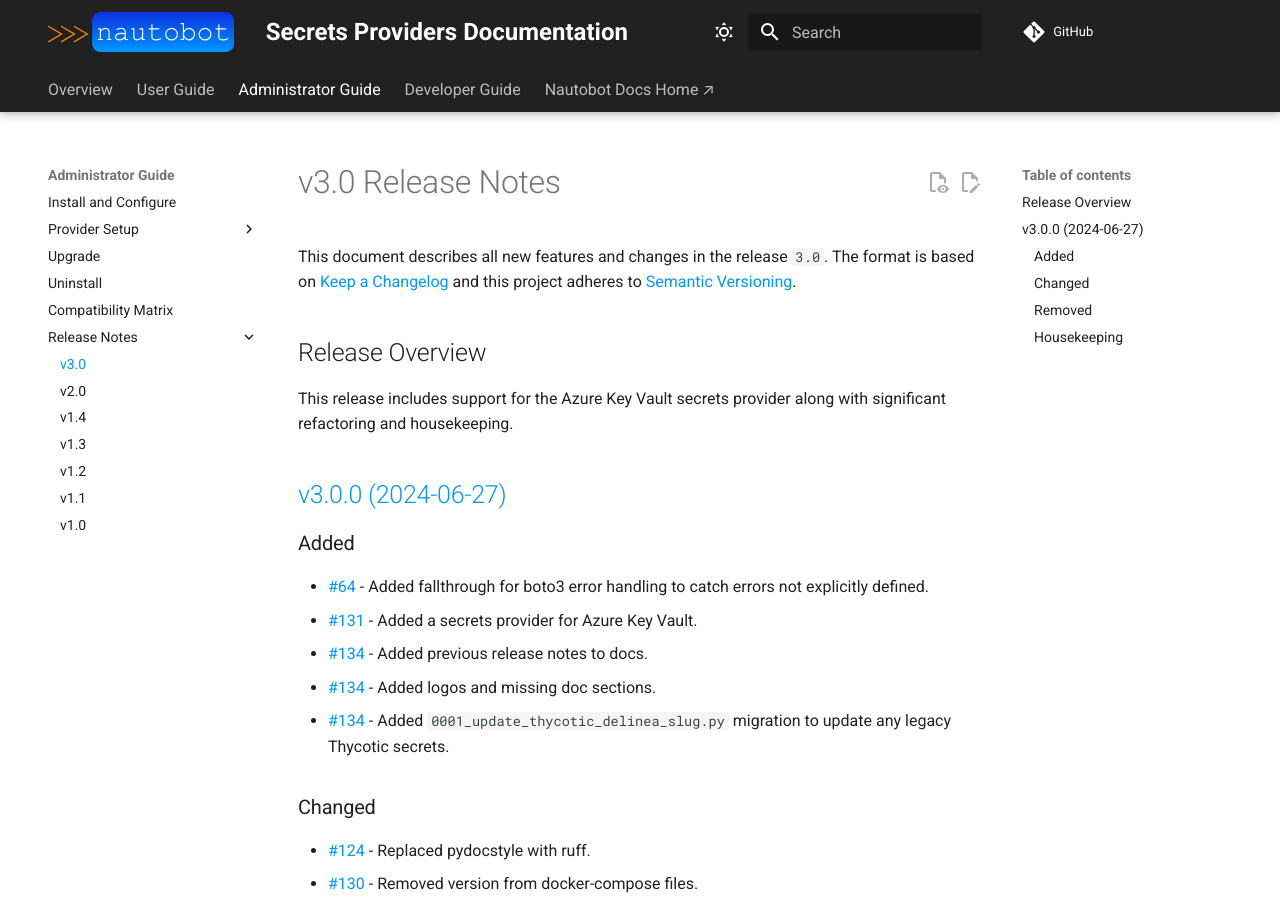
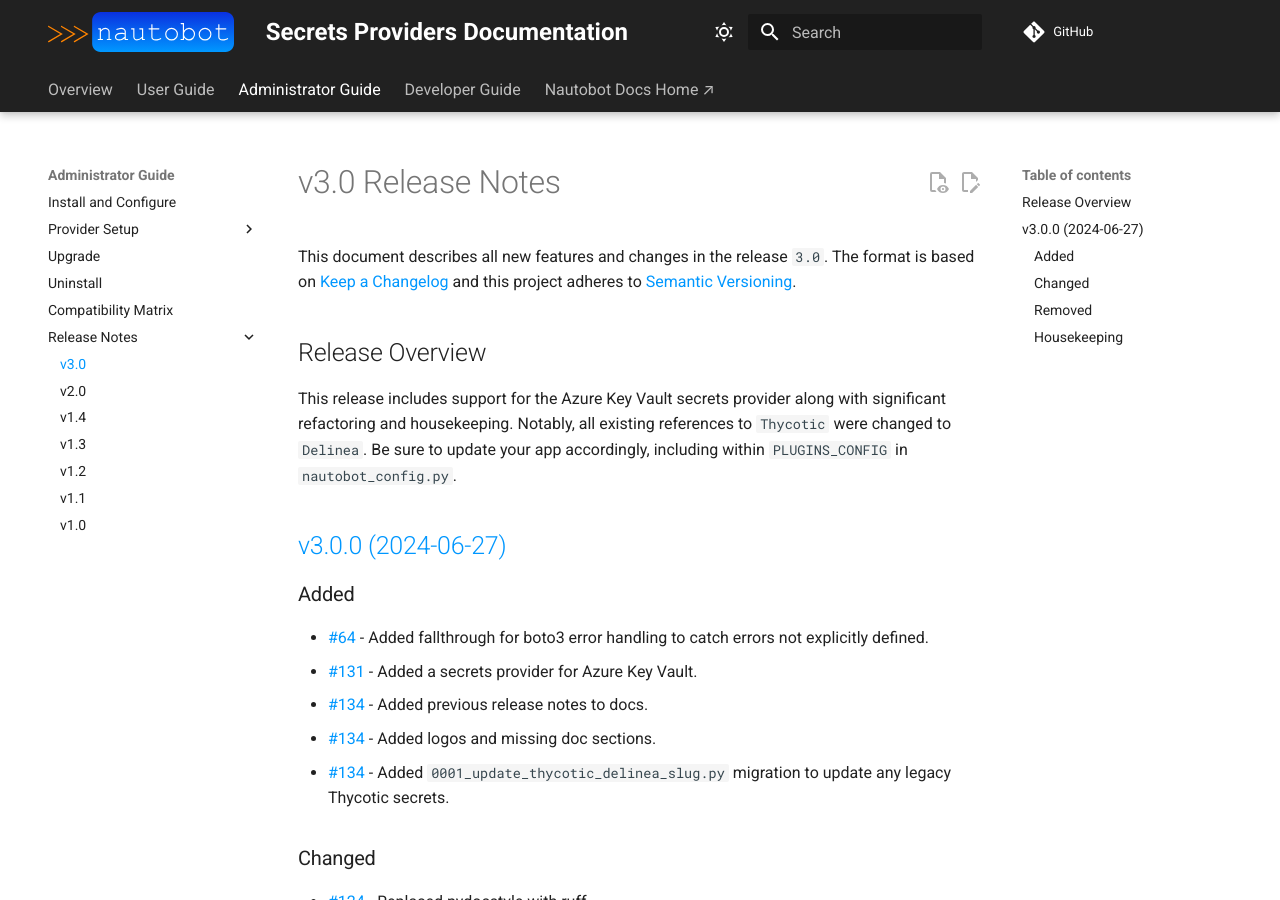
Before and after one commit to nautobot/nautobot-app-secrets-providers, an MkDocs documentation site: the page built from docs/admin/release_notes/version_3.0.md, in a window 1280 px wide and 900 px high. Built offline with MkDocs 1.6.1 and Material for MkDocs 9.7.7, drawn with Linux system fonts in a browser that asks for light colours; comment, search, counter and statistics services are not loaded.

Commit message:
Updated release overview

```diff
--- a/docs/admin/release_notes/version_3.0.md
+++ b/docs/admin/release_notes/version_3.0.md
@@ -4,7 +4,7 @@
 
 ## Release Overview
 
-This release includes support for the Azure Key Vault secrets provider along with significant refactoring and housekeeping.
+This release includes support for the Azure Key Vault secrets provider along with significant refactoring and housekeeping. Notably, all existing references to `Thycotic` were changed to `Delinea`. Be sure to update your app accordingly, including within `PLUGINS_CONFIG` in `nautobot_config.py`.
 
 ## [v3.0.0 (2024-06-27)](https://github.com/nautobot/nautobot-app-secrets-providers/releases/tag/v3.0.0)
 
```
